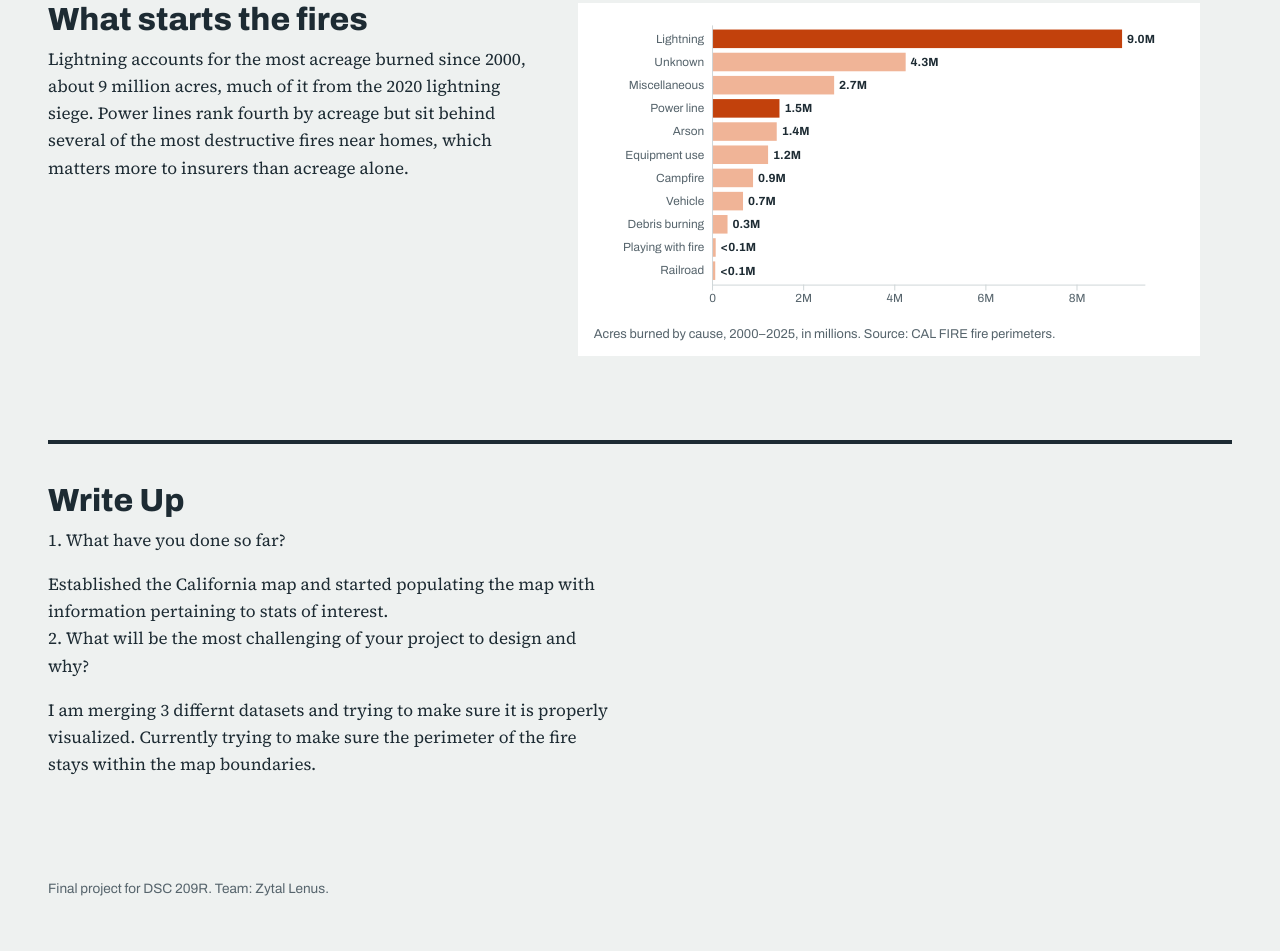
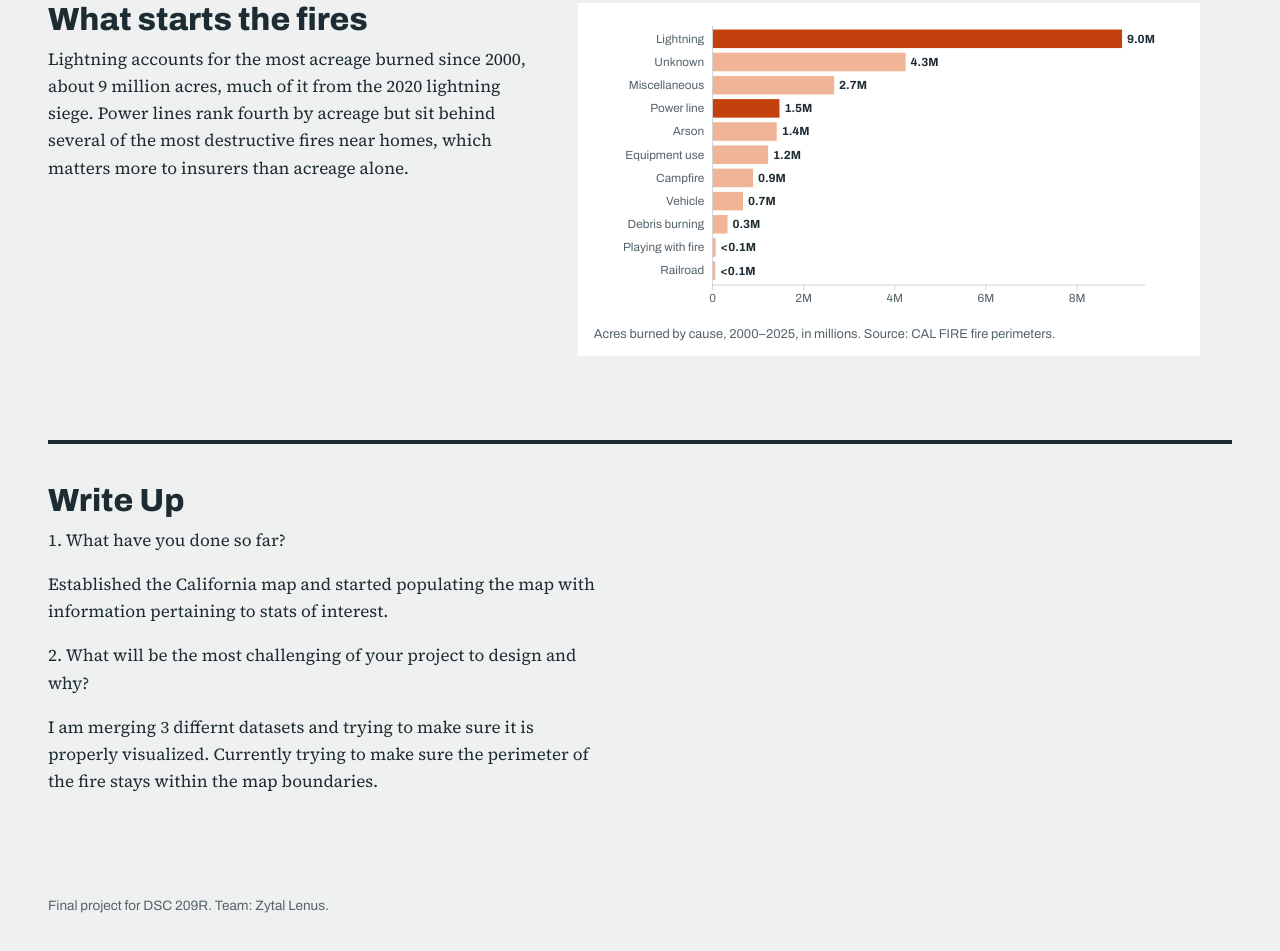
Before and after one commit to zlenus/Final-Project-209R, a plain HTML site: page index.html in a window 1280 px wide. Shown: the part 3130-4081 px from the top of the page. Drawn offline with nearby package versions, Linux system fonts and the light colour scheme.

Commit message:
Update index.html

```diff
--- a/index.html
+++ b/index.html
@@ -147,9 +147,9 @@
         <h2>Write Up</h2>
         <p>
           1. What have you done so far? </p>
-          Established the California map and started populating the map with information pertaining to stats of interest.
+          <p> </p>Established the California map and started populating the map with information pertaining to stats of interest. </p>
           <p> 2. What will be the most challenging of your project to design and why?</p>
-          I am merging 3 differnt datasets and trying to make sure it is properly visualized. Currently trying to make sure the perimeter of the fire stays within the map boundaries.
+          <p>I am merging 3 differnt datasets and trying to make sure it is properly visualized. Currently trying to make sure the perimeter of the fire stays within the map boundaries.</p>
         </p>
       </div>
     </section>
```
